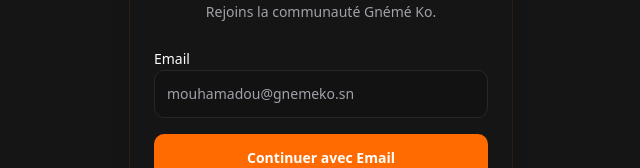
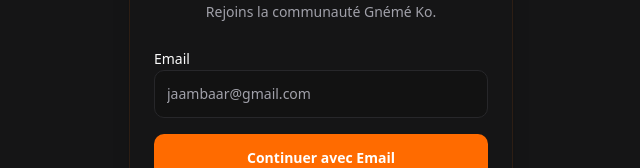
Before and after one commit to ibukandjoli/gneme-ko, a Next.js app: page /login in a window 1280 px wide. Shown: the part 326-494 px from the top of the page, without its empty margins (319-959 px from the left). Built offline with nearby package versions, Linux system fonts and the light colour scheme.

Commit message:
Expose detailed login error message

```diff
--- a/src/app/login/actions.ts
+++ b/src/app/login/actions.ts
@@ -23,7 +23,7 @@
 
     if (error) {
         console.error('Login error:', error)
-        return { error: 'Erreur lors de l\'envoi du code. Réessayez.' }
+        return { error: error.message || 'Erreur lors de l\'envoi du code. Réessayez.' }
     }
 
     return { success: true }
--- a/src/app/login/page.tsx
+++ b/src/app/login/page.tsx
@@ -72,7 +72,7 @@
             <form action={handleSendOtp} className="space-y-4">
               <div className="space-y-2">
                 <label htmlFor="email" className="text-sm font-medium">Email</label>
-                <Input id="email" name="email" type="email" placeholder="mouhamadou@gnemeko.sn" required />
+                <Input id="email" name="email" type="email" placeholder="jaambaar@gmail.com" required />
               </div>
               {error && <p className="text-red-500 text-sm p-3 bg-red-500/10 rounded border border-red-500/20">{error}</p>}
               <Button type="submit" className="w-full font-bold" disabled={isPending}>
```
